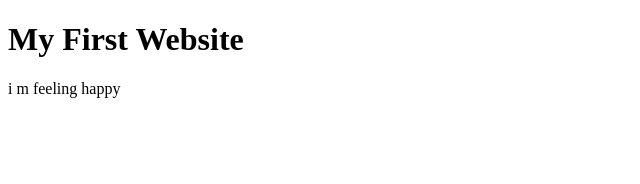
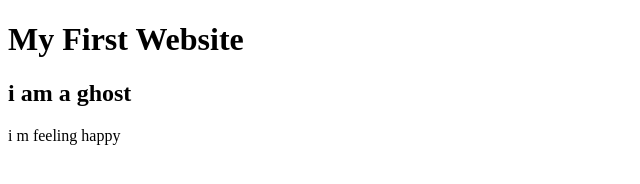
Before and after one commit to ikramhossain/my-first-website, a plain HTML site: page index.html in a window 1280 px wide. Shown: the whole page, without its empty margins (0-640 px from the left). Drawn offline with Linux system fonts and the light colour scheme.

Commit message:
ghost added

```diff
--- a/index.html
+++ b/index.html
@@ -7,6 +7,7 @@
 </head>
 <body>
     <h1>My First Website</h1>
+    <h2>i am a ghost</h2>
     <p>i m feeling happy</p>
 </body>
 </html>
```
